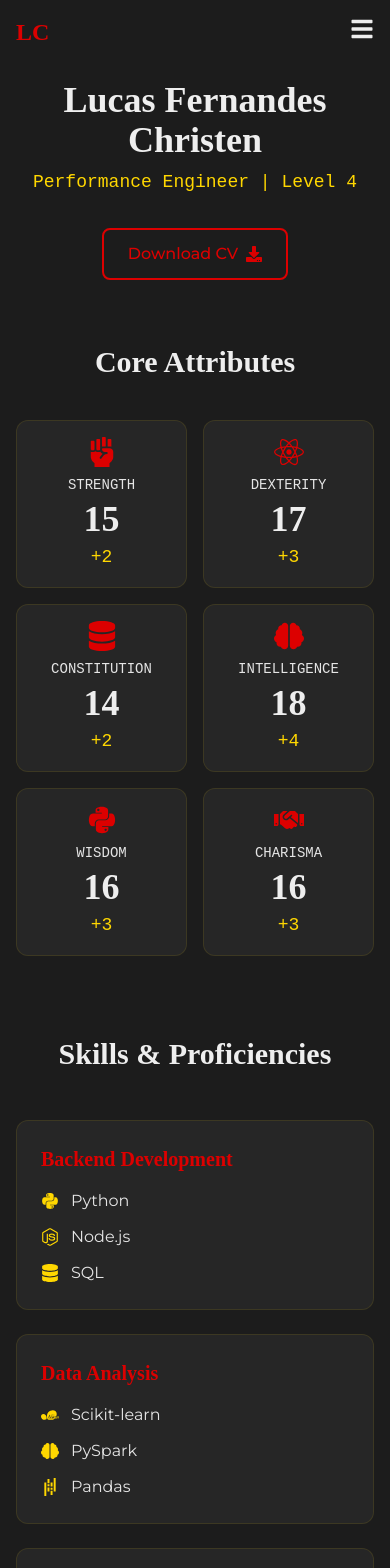
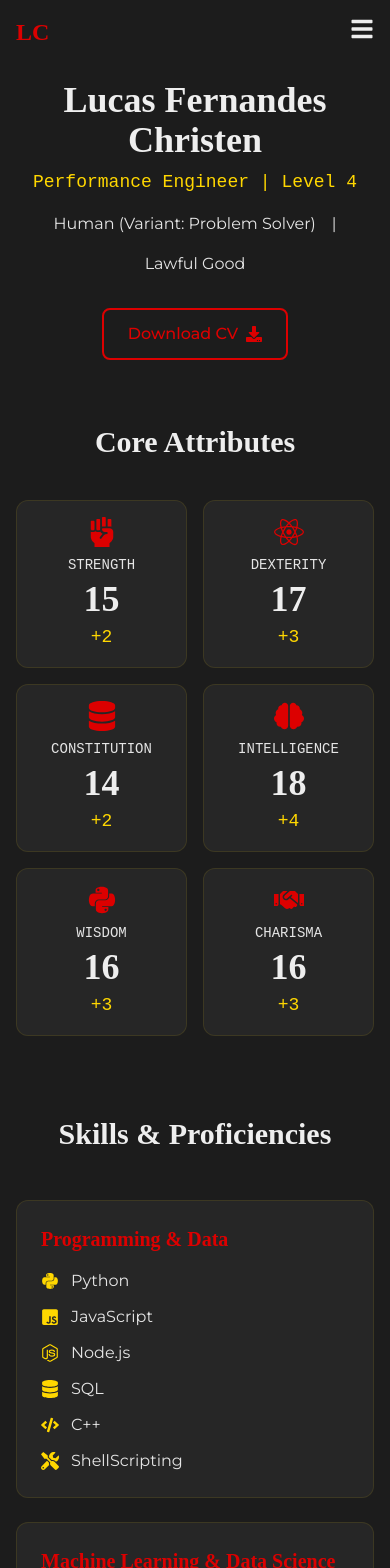
Before and after one commit to Lucas-Christen/meu-portfolio, a React (Vite) app: page /curriculo in a window 390 px wide. Shown: the top 1568 px of the page. Built offline with nearby package versions, Linux system fonts and the light colour scheme; a web font is replaced by a local one.

Commit message:
Quase pronto o curriculo gameficado

```diff
--- a/src/data/resumeData.ts
+++ b/src/data/resumeData.ts
@@ -1,8 +1,12 @@
 // src/data/resumeData.ts
 
 import { TFunction } from 'i18next';
-import { FaPython, FaReact, FaNodeJs, FaDatabase, FaBrain, FaBolt, FaFistRaised, FaHandshake, FaBookOpen, FaUniversity, FaTools, FaShieldAlt, FaScroll, FaMugHot } from 'react-icons/fa';
-import { SiScikitlearn, SiPandas, SiEspressif, SiTailwindcss } from "react-icons/si";
+import {
+  FaPython, FaReact, FaNodeJs, FaDatabase, FaBrain, FaFistRaised,
+  FaHandshake, FaBookOpen, FaUniversity, FaTools, FaShieldAlt, FaScroll,
+  FaMugHot, FaCode, FaGitAlt, FaDocker, FaUsers, FaLanguage, FaHtml5, FaCss3Alt, FaJsSquare, FaCogs
+} from 'react-icons/fa';
+import { SiScikitlearn, SiPandas, SiEspressif, SiTailwindcss, SiMongodb, SiStreamlit } from "react-icons/si";
 
 // Estrutura para os atributos
 export interface Attribute {
@@ -14,16 +18,28 @@ export interface TimelineItemData {
   type: 'work' | 'education'; date: string; title: string; subtitle: string; description: string; icon: React.ElementType;
 }
 
-// NOVA ESTRUTURA: Para as perícias/habilidades
+// ESTRUTURA: Para as perícias/habilidades
 export interface ProficiencyCategory {
   title: string;
   skills: { name: string; icon: React.ElementType }[];
 }
 
+// ESTRUTURA: Para os equipamentos
+export interface EquipmentItem {
+  name: string;
+  description: string;
+  icon: React.ElementType;
+}
+
+// NOVA ESTRUTURA: Para os idiomas
+export interface LanguageItem {
+    level: string;
+    languages: string[];
+}
+
 export const getResumeData = (t: TFunction) => {
 
   const attributes: Attribute[] = [
-    // ... (seus atributos permanecem os mesmos)
     { name: t('resume.attributes.strength.name'), value: 15, modifier: "+2", description: t('resume.attributes.strength.description'), icon: FaFistRaised },
     { name: t('resume.attributes.dexterity.name'), value: 17, modifier: "+3", description: t('resume.attributes.dexterity.description'), icon: FaReact },
     { name: t('resume.attributes.constitution.name'), value: 14, modifier: "+2", description: t('resume.attributes.constitution.description'), icon: FaDatabase },
@@ -34,24 +50,38 @@ export const getResumeData = (t: TFunction) => {
 
   const timeline: TimelineItemData[] = (t('resume.timeline', { returnObjects: true }) as any[]).map(item => ({
     ...item,
-    icon: item.type === 'work' ? FaBolt : FaUniversity
+    icon: item.type === 'work' ? FaTools : FaUniversity
   }));
 
-  // NOVA SEÇÃO: Dados para as perícias
+  // SEÇÃO ATUALIZADA: Perícias e Proficiências
   const proficiencies: ProficiencyCategory[] = [
-    { title: t('resume.proficiencies.backend.title'), skills: [
-        { name: 'Python', icon: FaPython }, { name: 'Node.js', icon: FaNodeJs }, { name: 'SQL', icon: FaDatabase }
+    { title: t('resume.proficiencies.programming.title'), skills: [
+        { name: 'Python', icon: FaPython }, { name: 'JavaScript', icon: FaJsSquare }, { name: 'Node.js', icon: FaNodeJs }, { name: 'SQL', icon: FaDatabase }, { name: 'C++', icon: FaCode }, { name: 'ShellScripting', icon: FaTools }
     ]},
     { title: t('resume.proficiencies.data.title'), skills: [
-        { name: 'Scikit-learn', icon: SiScikitlearn }, { name: 'PySpark', icon: FaBrain }, { name: 'Pandas', icon: SiPandas }
+        { name: 'Machine Learning', icon: FaBrain }, { name: 'PySpark', icon: FaBrain }, { name: 'Scikit-learn', icon: SiScikitlearn }, { name: 'Pandas & NumPy', icon: FaDatabase }, { name: 'MongoDB', icon: SiMongodb }, { name: 'Telemetria', icon: FaCogs }
     ]},
-    { title: t('resume.proficiencies.frontend.title'), skills: [
-        { name: 'React', icon: FaReact }, { name: 'TypeScript', icon: FaBookOpen }, { name: 'Tailwind CSS', icon: SiTailwindcss }
+    { title: t('resume.proficiencies.web.title'), skills: [
+        { name: 'React.js', icon: FaReact }, { name: 'HTML', icon: FaHtml5 }, { name: 'CSS', icon: FaCss3Alt }, { name: 'Streamlit', icon: SiStreamlit }
     ]},
-    { title: t('resume.proficiencies.embedded.title'), skills: [
-        { name: 'IoT', icon: FaBolt }, { name: 'ESP32', icon: SiEspressif }, { name: 'Raspberry Pi', icon: FaTools }
+    { title: t('resume.proficiencies.management.title'), skills: [
+        { name: 'Liderança de Projetos', icon: FaUsers }, { name: 'Resolução de Problemas', icon: FaTools }, { name: 'Trabalho em Equipe', icon: FaHandshake }
     ]}
   ];
 
-  return { attributes, timeline, proficiencies };
+  const equipment: EquipmentItem[] = [
+    { name: t('resume.equipment.weapon.name'), description: t('resume.equipment.weapon.description'), icon: FaCode },
+    { name: 'Escudo', description: 'Git & GitHub', icon: FaGitAlt },
+    { name: 'Amuleto', description: 'Docker', icon: FaDocker },
+    { name: 'Poções', description: 'Café e Documentação', icon: FaMugHot },
+  ];
+
+  // NOVA SEÇÃO: Dados para os idiomas
+  const languages: LanguageItem[] = [
+    { level: t('resume.languages.fluent'), languages: ['Inglês'] },
+    { level: t('resume.languages.intermediate'), languages: ['Francês', 'Espanhol'] },
+    { level: t('resume.languages.beginner'), languages: ['Mandarim', 'Alemão'] }
+  ];
+
+  return { attributes, timeline, proficiencies, equipment, languages };
 };
--- a/src/locales/en/translation.json
+++ b/src/locales/en/translation.json
@@ -65,6 +65,8 @@
   "resume": {
     "characterName": "Lucas Fernandes Christen",
     "characterClass": "Performance Engineer | Level 4",
+    "race": "Human (Variant: Problem Solver)",
+    "alignment": "Lawful Good",
     "attributes": {
       "title": "Core Attributes",
       "strength": { "name": "STRENGTH", "description": "Backend, Python, Node.js" },
@@ -76,10 +78,23 @@
     },
     "proficiencies": {
       "title": "Skills & Proficiencies",
-      "backend": { "title": "Backend Development" },
-      "data": { "title": "Data Analysis" },
-      "frontend": { "title": "Frontend & UI" },
-      "embedded": { "title": "Embedded Systems" }
+      "programming": { "title": "Programming & Data" },
+      "data": { "title": "Machine Learning & Data Science" },
+      "web": { "title": "Web Development" },
+      "management": { "title": "Management & Soft Skills" }
+    },
+    "equipment": {
+        "title": "Equipment (Inventory)",
+        "weapon": { "name": "Primary Weapon", "description": "Visual Studio Code" },
+        "shield": { "name": "Shield", "description": "Git & GitHub" },
+        "amulet": { "name": "Amulet", "description": "Docker" },
+        "potion": { "name": "Potions", "description": "Coffee & Tech Docs" }
+    },
+    "languages": {
+        "title": "Languages",
+        "fluent": "Fluent",
+        "intermediate": "Intermediate",
+        "beginner": "Beginner"
     },
     "timelineTitle": "Journey & Feats",
     "timeline": [
@@ -88,7 +103,11 @@
       { "type": "work", "date": "2024.1 - Present", "title": "Full Stack Developer", "subtitle": "UTForce E-Racing", "description": "Creation of the graphical interface for real-time data telemetry, using Python and HTML for visualization and analysis via LoRa network." },
       { "type": "work", "date": "2022.2 - 2025.1", "title": "President & Team Leader", "subtitle": "UTForce E-Racing FSAE", "description": "Led 42 members, raising the team from 25th to 13th in the national ranking. Developed the battery and telemetry system." },
       { "type": "education", "date": "2022.2 - 2025", "title": "Electrical Engineering (Incomplete)", "subtitle": "UTFPR, Ponta Grossa", "description": "Course focused on electrical systems that served as a foundation for specializing in automotive systems." }
-    ]
+    ],
+    "backstory": {
+        "title": "Character Backstory",
+        "content": "Hailing from the forges of electrical engineering and trained on the racetracks of Formula SAE, Lucas Christen discovered his true calling was to decipher the secrets hidden within data..."
+    }
   },
 "projects": {
     "title": "Projects in the <accent>Spotlight</accent>",
--- a/src/locales/es/translation.json
+++ b/src/locales/es/translation.json
@@ -64,31 +64,50 @@
   },
   "resume": {
     "characterName": "Lucas Fernandes Christen",
-    "characterClass": "Ingeniero de Rendimiento | Nivel 4",
+    "characterClass": "Ingénieur de Performance | Niveau 4",
+    "race": "Humain (Variante : Résolveur de Problèmes)",
+    "alignment": "Loyal Bon",
     "attributes": {
-      "title": "Atributos Principales",
-      "strength": { "name": "FUERZA", "description": "Backend, Python, Node.js" },
-      "dexterity": { "name": "DESTREZA", "description": "Frontend, React, Animaciones" },
-      "constitution": { "name": "CONSTITUCIÓN", "description": "DevOps, BBDD, Escalabilidad" },
-      "intelligence": { "name": "INTELIGENCIA", "description": "Algoritmos, Análisis de Datos" },
-      "wisdom": { "name": "SABIDURÍA", "description": "Arquitectura, Depuración" },
-      "charisma": { "name": "CARISMA", "description": "Liderazgo, Comunicación" }
+      "title": "Attributs Principaux",
+      "strength": { "name": "FORCE", "description": "Backend, Python, Node.js" },
+      "dexterity": { "name": "DEXTÉRITÉ", "description": "Frontend, React, Animations" },
+      "constitution": { "name": "CONSTITUTION", "description": "DevOps, BD, Scalabilité" },
+      "intelligence": { "name": "INTELLIGENCE", "description": "Algorithmes, Analyse de Données" },
+      "wisdom": { "name": "SAGESSE", "description": "Architecture, Débogage" },
+      "charisma": { "name": "CHARISME", "description": "Leadership, Communication" }
     },
     "proficiencies": {
-      "title": "Habilidades y Competencias",
-      "backend": { "title": "Desarrollo Backend" },
-      "data": { "title": "Análisis de Datos" },
-      "frontend": { "title": "Frontend y UI" },
-      "embedded": { "title": "Sistemas Embebidos" }
+      "title": "Compétences et Maîtrises",
+      "programming": { "title": "Programmation et Données" },
+      "data": { "title": "Machine Learning & Science des Données" },
+      "web": { "title": "Développement Web" },
+      "management": { "title": "Gestion & Compétences Non Techniques" }
     },
-    "timelineTitle": "Trayectoria y Logros",
+    "equipment": {
+        "title": "Équipement (Inventaire)",
+        "weapon": { "name": "Arme Principale", "description": "Visual Studio Code" },
+        "shield": { "name": "Bouclier", "description": "Git & GitHub" },
+        "amulet": { "name": "Amulette", "description": "Docker" },
+        "potion": { "name": "Potions", "description": "Café et Documentation Technique" }
+    },
+    "languages": {
+        "title": "Langues",
+        "fluent": "Courant",
+        "intermediate": "Intermédiaire",
+        "beginner": "Débutant"
+    },
+    "timelineTitle": "Parcours et Hauts Faits",
     "timeline": [
-      { "type": "work", "date": "2025.1", "title": "Desarrollador Full Stack", "subtitle": "Porsche Cup Brasil", "description": "Desarrollo de aplicaciones especializadas para la optimización de configuraciones de coches, utilizando datos para el análisis de rendimiento." },
-      { "type": "education", "date": "2025 - Actualidad", "title": "Ingeniería de Software", "subtitle": "Unicesumar", "description": "Grado centrado en los fundamentos y prácticas avanzadas de la ingeniería de software." },
-      { "type": "work", "date": "2024.1 - Actualidad", "title": "Desarrollador Full Stack", "subtitle": "UTForce E-Racing", "description": "Creación de la interfaz gráfica para telemetría de datos en tiempo real, utilizando Python y HTML para visualización y análisis a través de la red LoRa." },
-      { "type": "work", "date": "2022.2 - 2025.1", "title": "Presidente y Líder de Equipo", "subtitle": "UTForce E-Racing FSAE", "description": "Lideré a 42 miembros, elevando al equipo del 25º al 13º puesto en el ranking nacional. Desarrollé el sistema de batería y telemetría." },
-      { "type": "education", "date": "2022.2 - 2025", "title": "Ingeniería Eléctrica (Incompleto)", "subtitle": "UTFPR, Ponta Grossa", "description": "Curso centrado en sistemas eléctricos que sirvió de base para la especialización en sistemas automotrices." }
-    ]
+      { "type": "work", "date": "2025.1", "title": "Développeur Full Stack", "subtitle": "Porsche Cup Brasil", "description": "Développement d'applications spécialisées pour l'optimisation des configurations de voitures, en utilisant les données pour l'analyse des performances." },
+      { "type": "education", "date": "2025 - Présent", "title": "Génie Logiciel", "subtitle": "Unicesumar", "description": "Diplôme axé sur les fondements et les pratiques avancées du génie logiciel." },
+      { "type": "work", "date": "2024.1 - Présent", "title": "Développeur Full Stack", "subtitle": "UTForce E-Racing", "description": "Création de l'interface graphique pour la télémétrie de données en temps réel, en utilisant Python et HTML pour la visualisation et l'analyse via le réseau LoRa." },
+      { "type": "work", "date": "2022.2 - 2025.1", "title": "Président et Chef d'Équipe", "subtitle": "UTForce E-Racing FSAE", "description": "J'ai dirigé 42 membres, faisant passer l'équipe de la 25ème à la 13ème place du classement national. J'ai développé le système de batterie et de télémétrie." },
+      { "type": "education", "date": "2022.2 - 2025", "title": "Génie Électrique (Incomplet)", "subtitle": "UTFPR, Ponta Grossa", "description": "Cours axé sur les systèmes électriques qui a servi de base à la spécialisation dans les systèmes automobiles." }
+    ],
+    "backstory": {
+        "title": "Histoire du Personnage",
+        "content": "Issu des forges de l'ingénierie électrique et formé sur les pistes de course de la Formule SAE, Lucas Christen a découvert que sa véritable vocation était de déchiffrer les secrets cachés dans les données..."
+    }
   },
 "projects": {
     "title": "Proyectos <accent>Destacados</accent>",
--- a/src/locales/fr/translation.json
+++ b/src/locales/fr/translation.json
@@ -65,6 +65,8 @@
   "resume": {
     "characterName": "Lucas Fernandes Christen",
     "characterClass": "Ingénieur de Performance | Niveau 4",
+    "race": "Humain (Variante : Résolveur de Problèmes)",
+    "alignment": "Loyal Bon",
     "attributes": {
       "title": "Attributs Principaux",
       "strength": { "name": "FORCE", "description": "Backend, Python, Node.js" },
@@ -81,6 +83,13 @@
       "frontend": { "title": "Frontend & UI" },
       "embedded": { "title": "Systèmes Embarqués" }
     },
+    "equipment": {
+        "title": "Équipement (Inventaire)",
+        "weapon": { "name": "Arme Principale", "description": "Visual Studio Code" },
+        "shield": { "name": "Bouclier", "description": "Git & GitHub" },
+        "amulet": { "name": "Amulette", "description": "Docker" },
+        "potion": { "name": "Potions", "description": "Café et Documentation Technique" }
+    },
     "timelineTitle": "Parcours et Hauts Faits",
     "timeline": [
       { "type": "work", "date": "2025.1", "title": "Développeur Full Stack", "subtitle": "Porsche Cup Brasil", "description": "Développement d'applications spécialisées pour l'optimisation des configurations de voitures, en utilisant les données pour l'analyse des performances." },
@@ -88,7 +97,11 @@
       { "type": "work", "date": "2024.1 - Présent", "title": "Développeur Full Stack", "subtitle": "UTForce E-Racing", "description": "Création de l'interface graphique pour la télémétrie de données en temps réel, en utilisant Python et HTML pour la visualisation et l'analyse via le réseau LoRa." },
       { "type": "work", "date": "2022.2 - 2025.1", "title": "Président et Chef d'Équipe", "subtitle": "UTForce E-Racing FSAE", "description": "J'ai dirigé 42 membres, faisant passer l'équipe de la 25ème à la 13ème place du classement national. J'ai développé le système de batterie et de télémétrie." },
       { "type": "education", "date": "2022.2 - 2025", "title": "Génie Électrique (Incomplet)", "subtitle": "UTFPR, Ponta Grossa", "description": "Cours axé sur les systèmes électriques qui a servi de base à la spécialisation dans les systèmes automobiles." }
-    ]
+    ],
+    "backstory": {
+        "title": "Histoire du Personnage",
+        "content": "Issu des forges de l'ingénierie électrique et formé sur les pistes de course de la Formule SAE, Lucas Christen a découvert que sa véritable vocation était de déchiffrer les secrets cachés dans les données..."
+    }
   },
 "projects": {
     "title": "Projets en <accent>Vedette</accent>",
--- a/src/locales/pt/translation.json
+++ b/src/locales/pt/translation.json
@@ -37,7 +37,7 @@
     "stat2": "Posições Avançadas no Ranking",
     "stat3": "Idiomas para Comunicação Global"
   },
-"expertise": {
+  "expertise": {
     "title": "Áreas de <accent>Expertise</accent>",
     "titleAccent": "Expertise",
     "subtitle": "Minha abordagem para construir soluções inovadoras, combinando desenvolvimento de software, análise de dados e engenharia de sistemas.",
@@ -65,6 +65,8 @@
   "resume": {
     "characterName": "Lucas Fernandes Christen",
     "characterClass": "Engenheiro de Performance | Nível 4",
+    "race": "Humano (Variante: Solucionador de Problemas)",
+    "alignment": "Leal e Bom",
     "attributes": {
       "title": "Atributos Principais",
       "strength": { "name": "FORÇA", "description": "Backend, Python, Node.js" },
@@ -76,10 +78,23 @@
     },
     "proficiencies": {
       "title": "Perícias e Proficiências",
-      "backend": { "title": "Desenvolvimento Backend" },
-      "data": { "title": "Análise de Dados" },
-      "frontend": { "title": "Frontend & UI" },
-      "embedded": { "title": "Sistemas Embarcados" }
+      "programming": { "title": "Programação e Dados" },
+      "data": { "title": "Machine Learning & Data Science" },
+      "web": { "title": "Desenvolvimento Web" },
+      "management": { "title": "Gestão & Soft Skills" }
+    },
+    "equipment": {
+      "title": "Equipamentos (Inventário)",
+      "weapon": { "name": "Arma Principal", "description": "Visual Studio Code" },
+      "shield": { "name": "Escudo", "description": "Git & GitHub" },
+      "amulet": { "name": "Amuleto", "description": "Docker" },
+      "potion": { "name": "Poções", "description": "Café e Documentação Técnica" }
+    },
+    "languages": {
+        "title": "Idiomas",
+        "fluent": "Fluente",
+        "intermediate": "Intermediário",
+        "beginner": "Iniciante"
     },
     "timelineTitle": "Jornada e Conquistas",
     "timeline": [
@@ -88,9 +103,13 @@
       { "type": "work", "date": "2024.1 - Presente", "title": "Desenvolvedor Full Stack", "subtitle": "UTForce E-Racing", "description": "Criação da interface gráfica para telemetria de dados em tempo real, utilizando Python e HTML para visualização e análise via rede LoRa." },
       { "type": "work", "date": "2022.2 - 2025.1", "title": "Presidente e Líder de Equipe", "subtitle": "UTForce E-Racing FSAE", "description": "Liderei 42 membros, elevando a equipe da 25ª para a 13ª posição no ranking nacional. Desenvolvi o sistema de bateria e telemetria." },
       { "type": "education", "date": "2022.2 - 2025", "title": "Engenharia Elétrica (Incompleto)", "subtitle": "UTFPR, Ponta Grossa", "description": "Curso focado em sistemas elétricos que serviu de base para a especialização em sistemas automotivos." }
-    ]
+    ],
+    "backstory": {
+        "title": "História do Personagem",
+        "content": "Vindo das forjas da engenharia elétrica e treinado nas pistas de corrida da Fórmula SAE, Lucas Christen descobriu que sua verdadeira vocação era decifrar os segredos escondidos nos dados..."
+    }
   },
-"projects": {
+  "projects": {
     "title": "Projetos em <accent>Destaque</accent>",
     "subtitle": "Uma seleção de trabalhos que demonstram minha paixão por resolver problemas complexos com tecnologia e dados.",
     "buttonMore": "Ver Mais no GitHub",
@@ -189,4 +208,5 @@
       "avgResponse": "Tempo médio de resposta",
       "responseRate": "Taxa de resposta"
     }
-  }}
+  }
+}
--- a/src/pages/ResumePage.tsx
+++ b/src/pages/ResumePage.tsx
@@ -3,14 +3,13 @@
 import React from 'react';
 import { motion } from 'framer-motion';
 import { useTranslation } from 'react-i18next';
-import { FaDownload } from 'react-icons/fa';
+import { FaDownload, FaLanguage } from 'react-icons/fa';
 import { getResumeData } from '../data/resumeData';
 import TimelineItem from '../components/ui/TimelineItem';
 
 const ResumePage: React.FC = () => {
   const { t, i18n } = useTranslation();
-  // Agora também pegamos 'proficiencies'
-  const { attributes, timeline, proficiencies } = getResumeData(t);
+  const { attributes, timeline, proficiencies, equipment, languages } = getResumeData(t);
 
   const cvFile = `/CV_${i18n.language.toUpperCase()}.pdf`;
   const fallbackCv = '/CVPTBR.pdf';
@@ -26,9 +25,13 @@ const ResumePage: React.FC = () => {
           transition={{ duration: 0.7 }}
           className="text-center mb-16"
         >
-          {/* ... (cabeçalho existente) */}
           <h1 className="text-4xl sm:text-5xl md:text-6xl font-title font-bold">{t('resume.characterName')}</h1>
           <p className="text-lg sm:text-xl text-primary font-mono mt-2">{t('resume.characterClass')}</p>
+          <div className="mt-4 text-text-secondary flex justify-center gap-4 flex-wrap">
+            <span>{t('resume.race')}</span>
+            <span>|</span>
+            <span>{t('resume.alignment')}</span>
+          </div>
           <a
             href={cvFile}
             download={`LucasChristen_CV_${i18n.language.toUpperCase()}.pdf`}
@@ -42,7 +45,6 @@ const ResumePage: React.FC = () => {
 
         {/* --- Seção de Atributos --- */}
         <div className="mb-20">
-          {/* ... (seção de atributos existente) */}
           <h2 className="titulo-secao text-center mb-10">{t('resume.attributes.title')}</h2>
           <div className="grid grid-cols-2 md:grid-cols-3 lg:grid-cols-6 gap-4 sm:gap-6">
             {attributes.map((attr, index) => (
@@ -63,7 +65,7 @@ const ResumePage: React.FC = () => {
           </div>
         </div>
 
-        {/* --- NOVA SEÇÃO: Perícias e Proficiências --- */}
+        {/* --- Perícias e Proficiências --- */}
         <div className="mb-20">
           <h2 className="titulo-secao text-center mb-12">{t('resume.proficiencies.title')}</h2>
           <div className="grid grid-cols-1 sm:grid-cols-2 lg:grid-cols-4 gap-6">
@@ -80,7 +82,7 @@ const ResumePage: React.FC = () => {
                 <div className="space-y-3">
                   {category.skills.map(skill => (
                     <div key={skill.name} className="flex items-center">
-                      <skill.icon className="text-primary text-lg mr-3" />
+                      <skill.icon className="text-primary text-lg mr-3 flex-shrink-0" />
                       <span className="font-body text-text-secondary">{skill.name}</span>
                     </div>
                   ))}
@@ -90,9 +92,51 @@ const ResumePage: React.FC = () => {
           </div>
         </div>
 
+        {/* --- NOVA SEÇÃO: Idiomas --- */}
+        <div className="mb-20">
+            <h2 className="titulo-secao text-center mb-12">{t('resume.languages.title')}</h2>
+            <div className="max-w-3xl mx-auto grid grid-cols-1 sm:grid-cols-3 gap-6 text-center">
+                {languages.map((lang, index) => (
+                    <motion.div
+                        key={lang.level}
+                        initial={{ opacity: 0, y: 20 }}
+                        whileInView={{ opacity: 1, y: 0 }}
+                        viewport={{ once: true, amount: 0.5 }}
+                        transition={{ duration: 0.5, delay: index * 0.15 }}
+                        className="bg-background-secondary border border-primary/10 rounded-xl p-6"
+                    >
+                        <h3 className="font-mono text-lg font-bold text-accent mb-3">{lang.level}</h3>
+                        <ul className="space-y-1">
+                            {lang.languages.map(l => <li key={l} className="text-text-secondary">{l}</li>)}
+                        </ul>
+                    </motion.div>
+                ))}
+            </div>
+        </div>
+
+        {/* --- Equipamentos (Inventário) --- */}
+        <div className="mb-20">
+            <h2 className="titulo-secao text-center mb-12">{t('resume.equipment.title')}</h2>
+            <div className="grid grid-cols-1 sm:grid-cols-2 lg:grid-cols-4 gap-6">
+                {equipment.map((item, index) => (
+                    <motion.div
+                        key={item.name}
+                        initial={{ opacity: 0, y: 20 }}
+                        whileInView={{ opacity: 1, y: 0 }}
+                        viewport={{ once: true, amount: 0.5 }}
+                        transition={{ duration: 0.5, delay: index * 0.15 }}
+                        className="bg-background-secondary border border-primary/10 rounded-xl p-6 text-center"
+                    >
+                        <item.icon className="text-accent text-4xl mx-auto mb-4" />
+                        <h3 className="font-title text-xl font-bold text-text-primary">{item.name}</h3>
+                        <p className="text-text-secondary text-sm">{item.description}</p>
+                    </motion.div>
+                ))}
+            </div>
+        </div>
+
         {/* --- Timeline de Carreira (Jornada e Conquistas) --- */}
         <div>
-          {/* ... (seção da timeline existente) */}
           <h2 className="titulo-secao text-center mb-12">{t('resume.timelineTitle')}</h2>
           <div className="relative flex flex-col gap-12 before:content-[''] before:absolute before:top-0 before:left-1/2 before:-translate-x-1/2 before:w-1 before:h-full before:bg-primary/20">
             {timeline.map((item, index) => (
@@ -101,6 +145,20 @@ const ResumePage: React.FC = () => {
           </div>
         </div>
 
+        {/* --- História do Personagem (Backstory) --- */}
+        <div className="mt-20 text-center max-w-3xl mx-auto">
+            <h2 className="titulo-secao mb-8">{t('resume.backstory.title')}</h2>
+            <motion.p
+                initial={{ opacity: 0 }}
+                whileInView={{ opacity: 1 }}
+                viewport={{ once: true, amount: 0.5 }}
+                transition={{ duration: 1 }}
+                className="texto-corpo italic"
+            >
+                "{t('resume.backstory.content')}"
+            </motion.p>
+        </div>
+
       </div>
     </div>
   );
```
